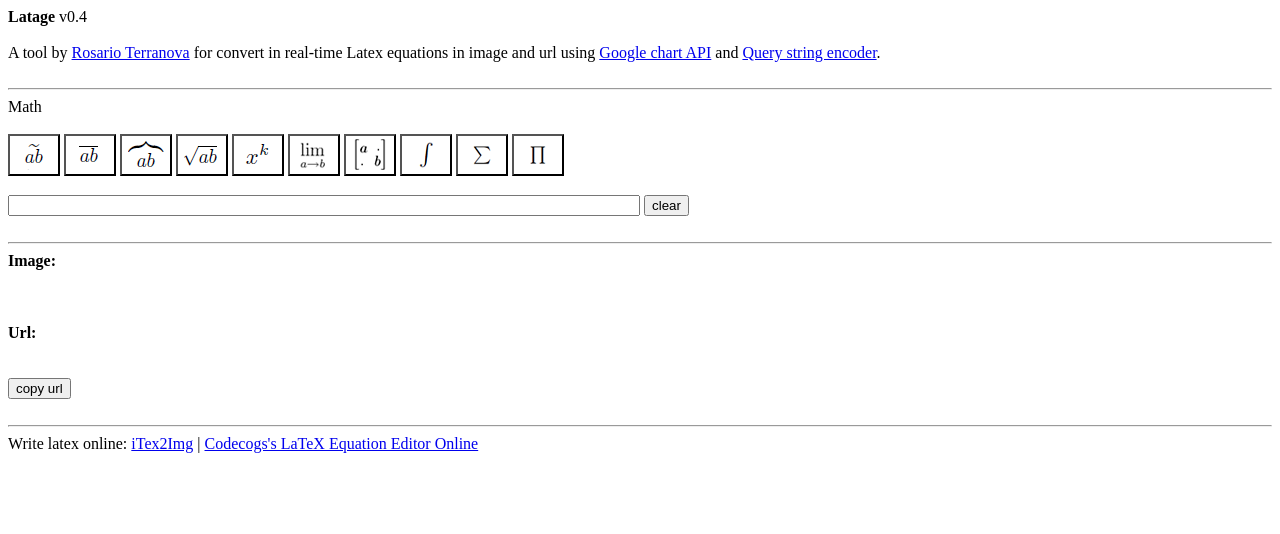
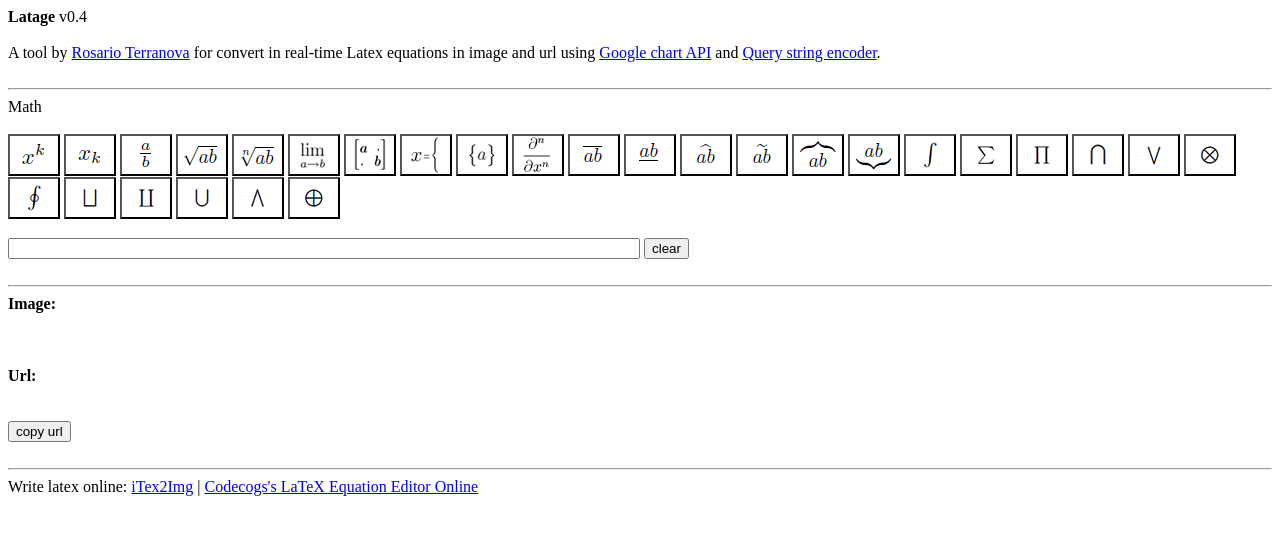
Before and after one commit to rosarioterranova/latage, a plain HTML site: page index.html in a window 1280 px wide. Drawn offline with Linux system fonts and the light colour scheme.

Commit message:
new buttons math

```diff
--- a/index.html
+++ b/index.html
@@ -1,4 +1,5 @@
 	<!-- TITLE -->
+	<meta name="viewport" content="width=device-width">
 	<b>Latage</b> v0.4
 	<script src="latage.js"></script>
 <br>
@@ -13,16 +14,37 @@ Math
 <br>
 <br>
 	<!-- MATH BUTTONS -->
-	<button class="button" style="background-color:white" onclick='setFormulaByButton("\\widetilde{ab}")';><img src="img/widetilde.png"></button>
-	<button class="button" style="background-color:white" onclick='setFormulaByButton("\\overline{ba}")';><img src="img/overline.png"></button>
-	<button class="button" style="background-color:white" onclick='setFormulaByButton("\\overbrace{ab}")';><img src="img/overbrace.png"></button>
+	<button class="button" style="background-color:white" onclick='setFormulaByButton("x^{k}")';><img src="img/xpk.png"></button>
+	<button class="button" style="background-color:white" onclick='setFormulaByButton("x_{k} ")';><img src="img/xuk.png"></button>
+	<button class="button" style="background-color:white" onclick='setFormulaByButton("\\frac{a}{b} ")';><img src="img/frac.png"></button>
 	<button class="button" style="background-color:white" onclick='setFormulaByButton("\\sqrt{ab} ")';><img src="img/sqrt.png"></button>
-	<button class="button" style="background-color:white" onclick='setFormulaByButton("x^{k}")';><img src="img/xpk.png"></button>
+	<button class="button" style="background-color:white" onclick='setFormulaByButton("\\sqrt[n]{ab} ")';><img src="img/sqrtn.png"></button>
 	<button class="button" style="background-color:white" onclick='setFormulaByButton("\\lim_{a \\rightarrow b} ")';><img src="img/limit.png"></button>
 	<button class="button" style="background-color:white" onclick='setFormulaByButton("\\begin{bmatrix}a & b \\\\c & d \\end{bmatrix} ")';><img src="img/matrix.png"></button>
+	<button class="button" style="background-color:white" onclick='setFormulaByButton("x =\\begin{cases}a & x = 0\\\\b & x > 0\\end{cases} ")';><img src="img/select.png"></button>
+	<button class="button" style="background-color:white" onclick='setFormulaByButton("\\big\\{a\\big\\} ")';><img src="img/curly.png"></button>
+	<button class="button" style="background-color:white" onclick='setFormulaByButton("\\frac{\\partial^nf}{\\partial x^n} ")';><img src="img/partial.png"></button>
+	<button class="button" style="background-color:white" onclick='setFormulaByButton("\\overline{ba}")';><img src="img/overline.png"></button>
+	<button class="button" style="background-color:white" onclick='setFormulaByButton("\\underline{ab} ")';><img src="img/underline.png"></button>
+	<button class="button" style="background-color:white" onclick='setFormulaByButton("\\widehat{ab} ")';><img src="img/widehat.png"></button>
+	<button class="button" style="background-color:white" onclick='setFormulaByButton("\\widetilde{ab}")';><img src="img/widetilde.png"></button>
+	<button class="button" style="background-color:white" onclick='setFormulaByButton("\\overbrace{ab}")';><img src="img/overbrace.png"></button>
+	<button class="button" style="background-color:white" onclick='setFormulaByButton("\\underbrace{ab} ")';><img src="img/underbrace.png"></button>
 	<button class="button" style="background-color:white" onclick='setFormulaByButton("\\int_a^b x ")';><img src="img/int.png"></button>
 	<button class="button" style="background-color:white" onclick='setFormulaByButton("\\sum_a^b x ")';><img src="img/sum.png"></button>
 	<button class="button" style="background-color:white" onclick='setFormulaByButton("\\prod_a^b x ")';><img src="img/prod.png"></button>
+	<button class="button" style="background-color:white" onclick='setFormulaByButton("\\bigcap_a^b x")';><img src="img/bigcap.png"></button>
+	<button class="button" style="background-color:white" onclick='setFormulaByButton("\\bigvee_a^b x ")';><img src="img/bigvee.png"></button>
+	<button class="button" style="background-color:white" onclick='setFormulaByButton("\\bigotimes")';><img src="img/bigotimes.png"></button>
+
+
+	<button class="button" style="background-color:white" onclick='setFormulaByButton("\\oint_a^b x")';><img src="img/oint.png"></button>
+	<button class="button" style="background-color:white" onclick='setFormulaByButton("\\bigsqcup_a^b x ")';><img src="img/bigsqcup.png"></button>
+	<button class="button" style="background-color:white" onclick='setFormulaByButton("\\coprod_a^b x ")';><img src="img/coprod.png"></button>
+	<button class="button" style="background-color:white" onclick='setFormulaByButton("\\bigcup_a^b x")';><img src="img/bigcup.png"></button>
+	<button class="button" style="background-color:white" onclick='setFormulaByButton("\\bigwedge_a^b x ")';><img src="img/bigwedge.png"></button>
+	<button class="button" style="background-color:white" onclick='setFormulaByButton("\\bigoplus ")';><img src="img/bigoplus.png"></button>
+
 <br>
 <br>
 	<!-- INPUT FIELD -->
```
Also changed, not shown: img/bigcap.png (added), img/bigcup.png (added), img/bigoplus.png (added), img/bigotimes.png (added), img/bigsqcup.png (added), img/bigvee.png (added), img/bigwedge.png (added), img/coprod.png (added), img/curly.png (added), img/frac.png (added), img/oint.png (added), img/partial.png (added), img/select.png (added), img/sqrtn.png (added), 4 more files.
